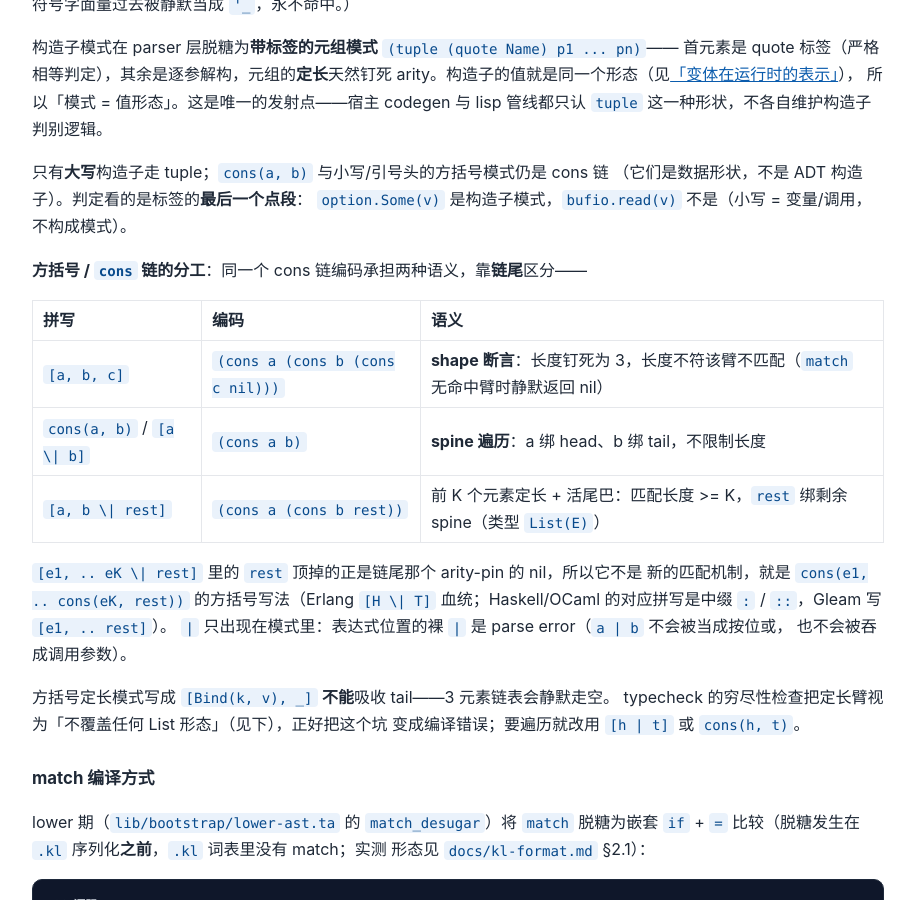
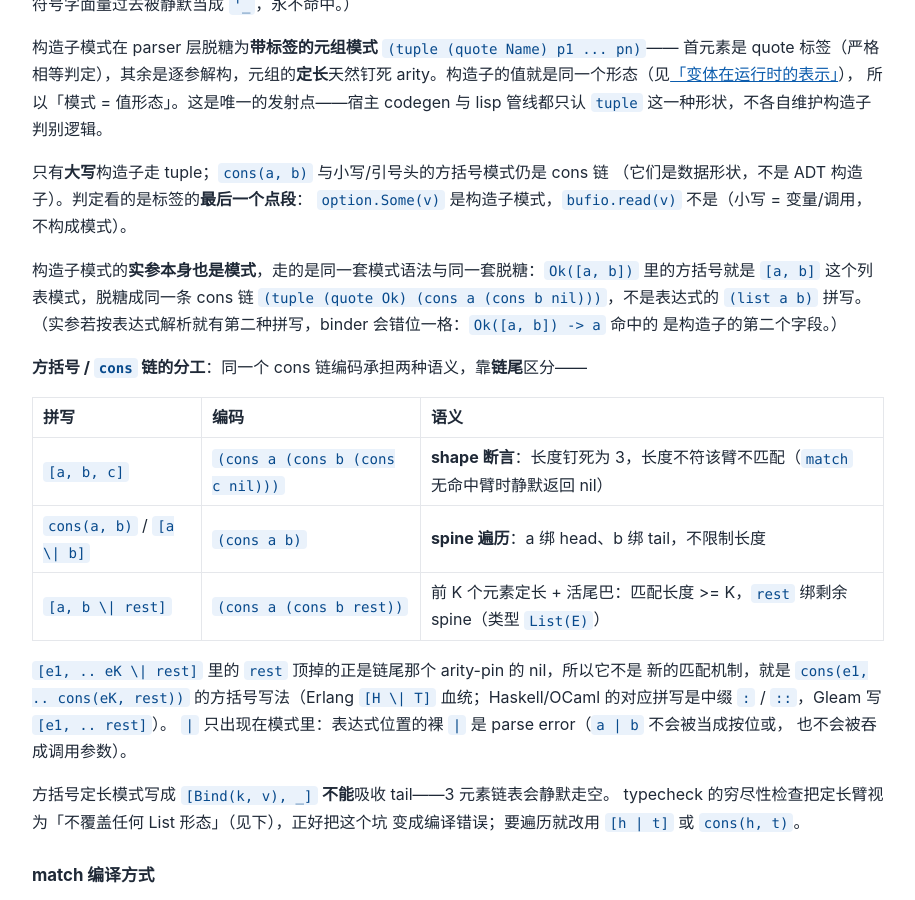
Before and after one commit to tiancaiamao/tinyactor, a Jekyll site: the page built from docs/ta-language-spec.md, in a window 1280 px wide and 900 px high, scrolled down 10463 px. Shown: the whole window, without its empty margins (182-1097 px from the left). Built offline with Jekyll 4.4.1, drawn with Linux system fonts in a browser that asks for light colours; our own code applies the rules of GitHub Pages for plain Markdown files.

Commit message:
fix(parser): 构造子模式的实参按**模式**解析，方括号不再是第二种拼写
`Ok([a, b])` 这类「构造子模式 + 方括号实参」一直被**静默错编**：实参走的是
表达式的 `parse_call_args_list`，于是 `[a, b]` 在实参位置变成表达式的
`(list a b)`，而顶层的 `[a, b]` 是 `build_cons_patterns` 的 cons 链。同一个
模式有两种拼写，三层各自只认一种：

- typecheck 的 `bind_ctor_field` 只认 `'cons` → `(list a b)` 里的 binder 一个
  都不绑，悄悄退化成自由变量；
- lowering 的脊展开把非 cons 头当**变量名** → `list` 占掉构造子的第一个槽，
  于是 `Ok([a, b]) -> a` 命中的是**第二个字段**；
- 覆盖率检查也因此看不全。

修在根上：新增 `parse_pat_args_list`，用 `parse_pattern` 解析构造子模式与
`cons(a, b)` 的实参。模式的实参就是模式，只有一套脱糖
（`Ok([a, b])` → `(tuple (quote Ok) (cons a (cons b nil)))`），三层不必各认一种，
typecheck / lower 一行都不用改。

- `test/compiler/parser-ast.ta`：补 `A([y, z])`、`A(B([y]))` 两条 AST 正例
- `test/basic/pattern-match-ctor-list-args.ta`：运行期正例（`Wrap([a, b])`、
  `Wrap(cons(h, t))`、`WrapDeep(Wrap([a, b]))`、`option.Some([a, b, c])` 的
  binder 必须落在正确字段上；同时锁住「构造子字段 + 定长列表 / 变长 pair」
  两种尾段语义）
- `docs/ta-language-spec.md`：模式语法一节写明实参也是模式、方括号是 cons 链糖

验证：`make bootstrap` 两遍 byte-identical；`make test` 11 category 全绿
（103 ok / 0 failures）；`make test-kl-c` 通过；`sh test/run_crash_tests.sh`
13/13。

```diff
--- a/docs/ta-language-spec.md
+++ b/docs/ta-language-spec.md
@@ -411,6 +411,12 @@ arity。构造子的值就是同一个形态（见[「变体在运行时的表
 只有**大写**构造子走 tuple；`cons(a, b)` 与小写/引号头的方括号模式仍是 cons 链
 （它们是数据形状，不是 ADT 构造子）。判定看的是标签的**最后一个点段**：
 `option.Some(v)` 是构造子模式，`bufio.read(v)` 不是（小写 = 变量/调用，不构成模式）。
+
+构造子模式的**实参本身也是模式**，走的是同一套模式语法与同一套脱糖：`Ok([a, b])`
+里的方括号就是 `[a, b]` 这个列表模式，脱糖成同一条 cons 链
+`(tuple (quote Ok) (cons a (cons b nil)))`，不是表达式的 `(list a b)` 拼写。
+（实参若按表达式解析就有第二种拼写，binder 会错位一格：`Ok([a, b]) -> a` 命中的
+是构造子的第二个字段。）
 
 **方括号 / `cons` 链的分工**：同一个 cons 链编码承担两种语义，靠**链尾**区分——
 
```
Also changed, not shown: 4 other files.
